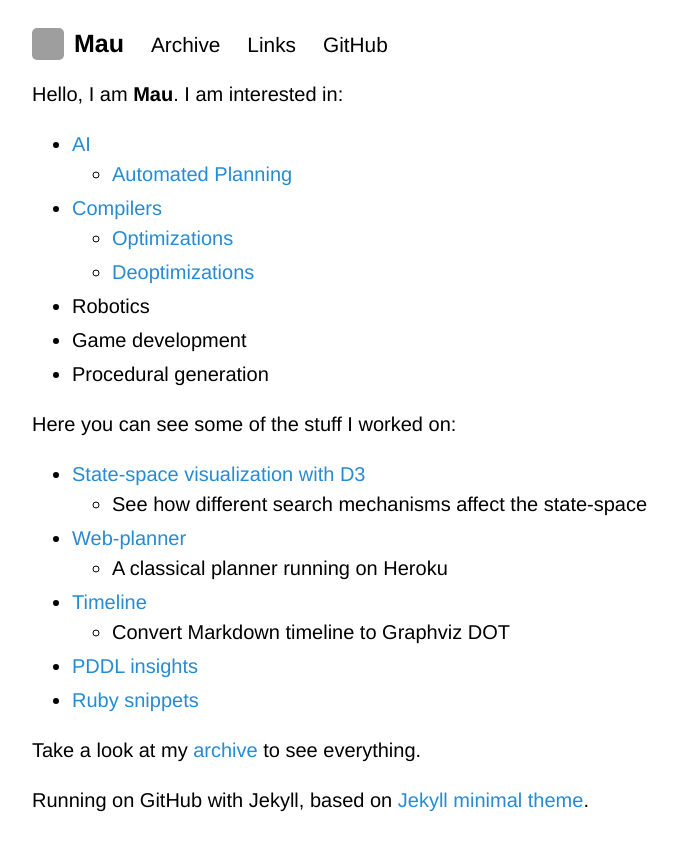
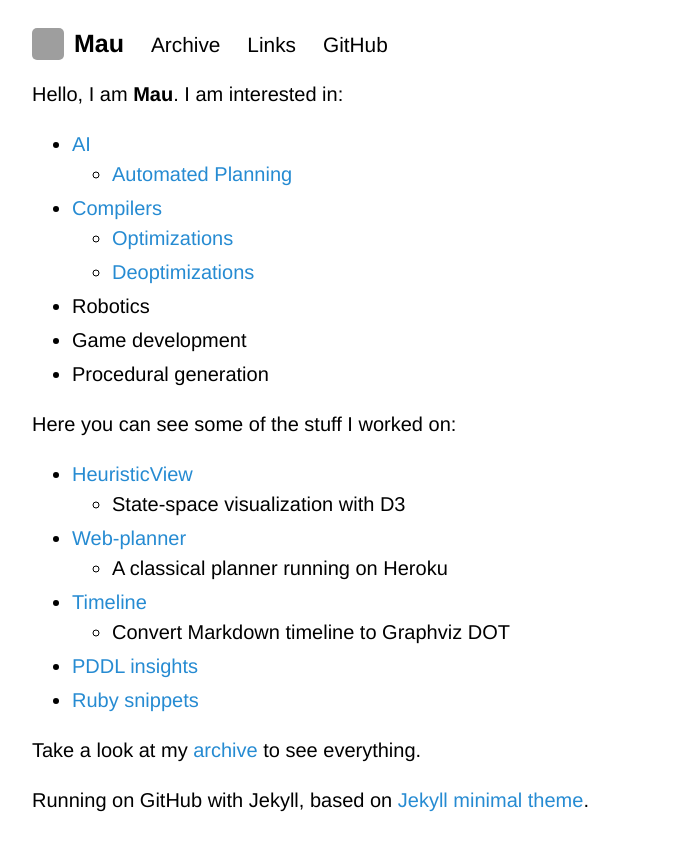
Before and after one commit to Maumagnaguagno/maumagnaguagno.github.io, a Jekyll site: the page built from index.md, in a window 1280 px wide. Shown: the top 851 px of the page, without its empty margins (228-906 px from the left). Built offline with Jekyll 4.4.1, drawn with Linux system fonts in a browser that asks for light colours; our own code applies the rules of GitHub Pages for plain Markdown files; grey boxes are pictures that could not be loaded.

Commit message:
Rephrase long lines to be better displayed on mobile

```diff
--- a/index.md
+++ b/index.md
@@ -16,8 +16,8 @@ I am interested in:
 
 Here you can see some of the stuff I worked on:
 
-- [State-space visualization with D3](HeuristicView/)
-  - See how different search mechanisms affect the state-space
+- [HeuristicView](HeuristicView/)
+  - State-space visualization with D3
 - [Web-planner](https://web-planner.herokuapp.com/)
   - A classical planner running on Heroku
 - [Timeline](Timeline/)
```
Also changed, not shown: ruby.md (+2 -2 lines).
